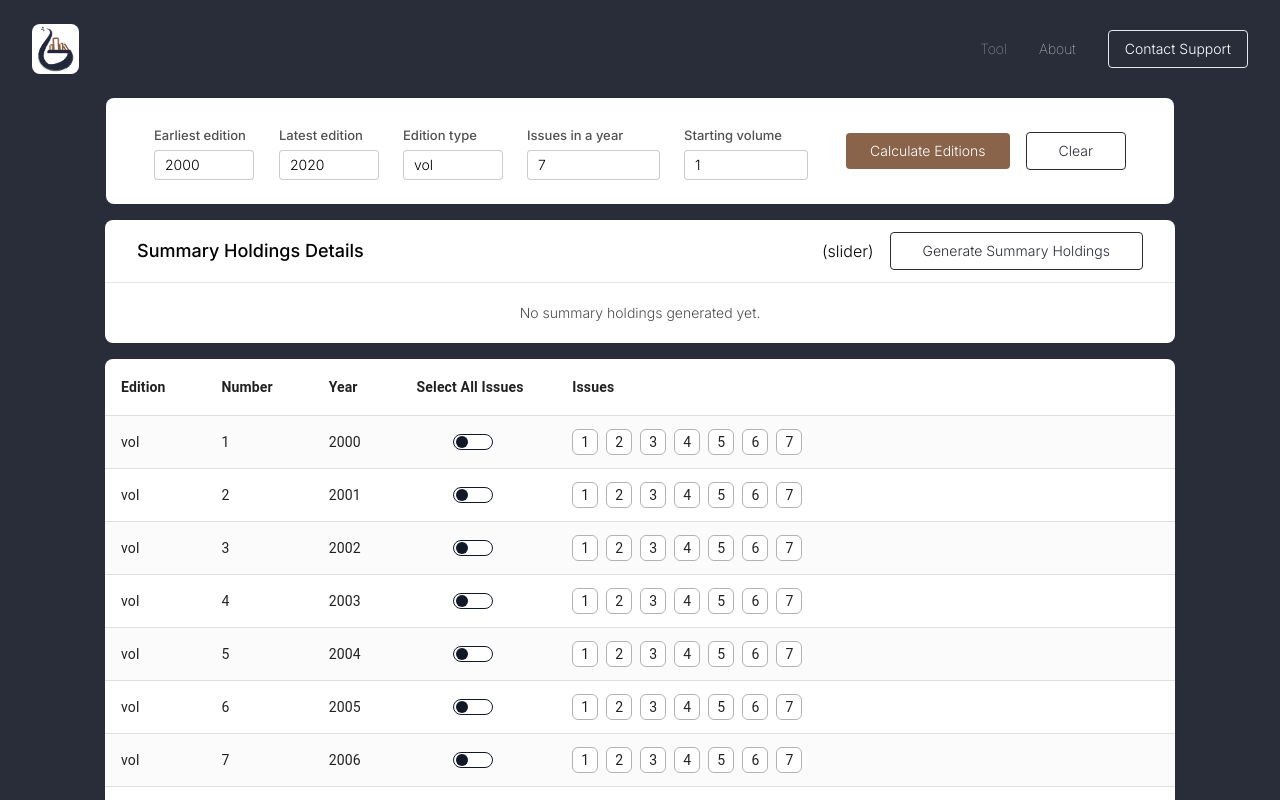
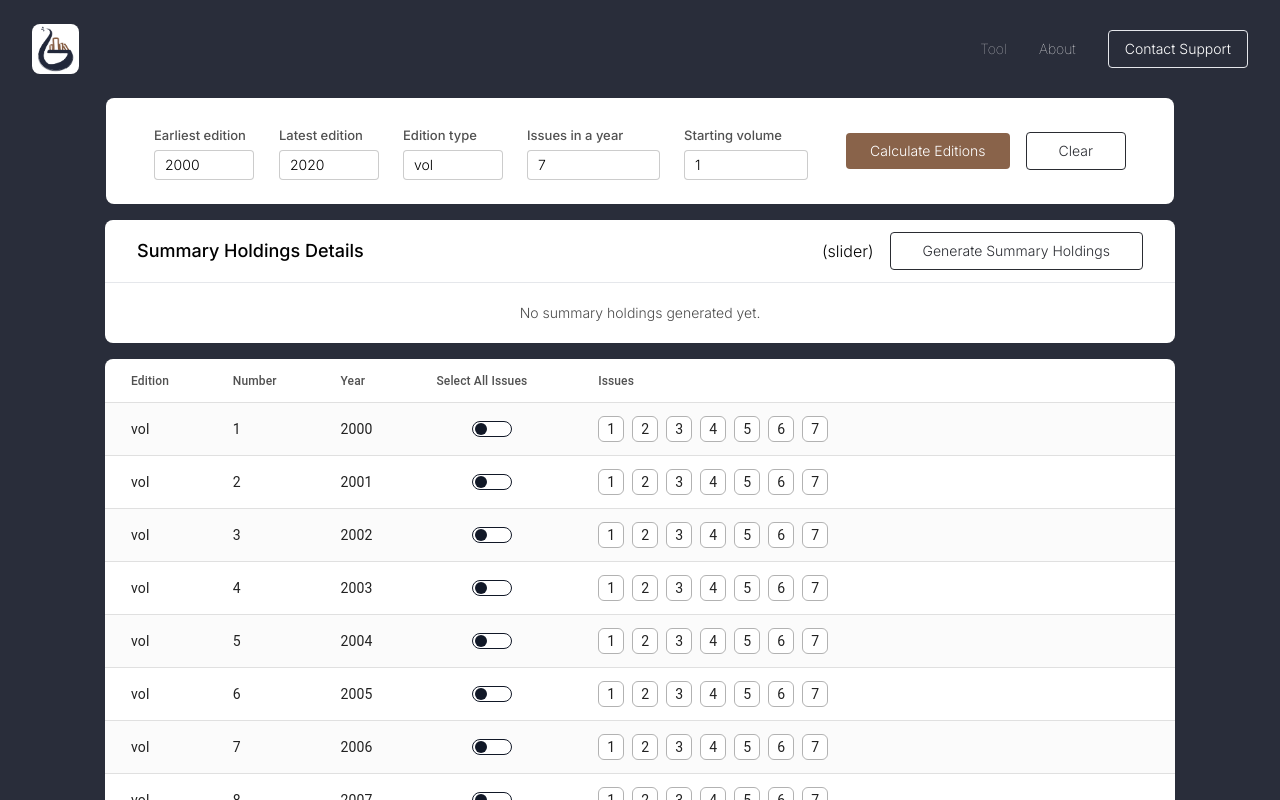
Before and after one commit to jjose14-Jacob-Jose/getSummaryHoldings, a Next.js app: page / in a window 1280 px wide. Both pictures are taken after a click on the button "Calculate Editions". Shown: the top 800 px of the page. Built offline with nearby package versions, Linux system fonts and the light colour scheme.

Commit message:
SCG_65-Removed merge conflicts

```diff
--- a/src/components/EditionsTable.jsx
+++ b/src/components/EditionsTable.jsx
@@ -13,6 +13,12 @@ import TableContainer from '@mui/material/TableContainer';
 import TableHead from '@mui/material/TableHead';
 import TableRow from '@mui/material/TableRow';
 import { styled } from '@mui/material/styles';
+
+/**
+ * Table component with issue details and checkboxes.
+ *
+ * @author pdoddi
+ */
 
 export default function EditionsTable({ editionRows }) {
     const [selectedCheckboxes, setSelectedCheckboxes] = useState({});
@@ -99,9 +105,20 @@ export default function EditionsTable({ editionRows }) {
 
     const HeaderTableCell = styled(TableCell)(() => ({
         [`&.${tableCellClasses.head}`]: {
-            fontWeight: 600
+        fontWeight: 520,
+        fontSize: 12,
+        color: "#515151",
+        paddingBottom: 9,
+        paddingTop: 10,
+        paddingLeft: 26
         }
     }));
+
+    const PaddedTableCell = styled(TableCell)(() => ({
+        [`&.${tableCellClasses.body}`]: {
+            paddingLeft: 26
+        }
+        }));
 
     const AlternateTableRow = styled(TableRow)(() => ({
         '&:nth-of-type(odd)': {
@@ -114,7 +131,7 @@ export default function EditionsTable({ editionRows }) {
 
     return (
         <>
-            <TableContainer className="bg-white rounded-lg mx-auto w-fit max-w-[1085px]">
+            <TableContainer id="editionsTable" className="bg-white rounded-lg mx-auto w-fit max-w-[1070px]">
                 <Table sx={{ minWidth: 650, maxWidth: 1085 }} aria-label="simple table">
                     <TableHead>
                         <TableRow>
@@ -128,16 +145,10 @@ export default function EditionsTable({ editionRows }) {
                     <TableBody>
                         {editionRows.map((row) => (
                             <AlternateTableRow hover key={row.rowId}>
-                                <TableCell component="th" scope="row" align="left" width="5%">
-                                    {row.editionType}
-                                </TableCell>
-                                <TableCell align="left" width="5%">
-                                    {row.editionNumber}
-                                </TableCell>
-                                <TableCell align="left" width="5%">
-                                    {row.year}
-                                </TableCell>
-                                <TableCell align="middle" width="10%">
+                                 <PaddedTableCell component="th" scope="row" align="left" width="5%">{row.editionType}</PaddedTableCell>
+                                 <PaddedTableCell align="left" width="5%">{row.editionNumber}</PaddedTableCell>
+                                <PaddedTableCell align="left" width="5%">{row.year}</PaddedTableCell>
+                                <PaddedTableCell align="middle" width="10%">
                                     <div className="ml-9">
                                     <div
                                         className={`relative cursor-pointer w-10 h-4 ${
@@ -153,8 +164,8 @@ export default function EditionsTable({ editionRows }) {
                                         ></div>
                                     </div>
                                     </div>
-                                </TableCell>
-                                <TableCell align="left" width="40%">
+                                </PaddedTableCell>
+                                <PaddedTableCell align="left" width="40%">
                                     <div className="flex gap-2">
                                         {row.listOfIssues.map((issue) => (
                                             <li className="list-none" key={issue.text}>
@@ -176,7 +187,7 @@ export default function EditionsTable({ editionRows }) {
                                             </li>
                                         ))}
                                     </div>
-                                </TableCell>
+                                </PaddedTableCell>
                             </AlternateTableRow>
                         ))}
                     </TableBody>
```
